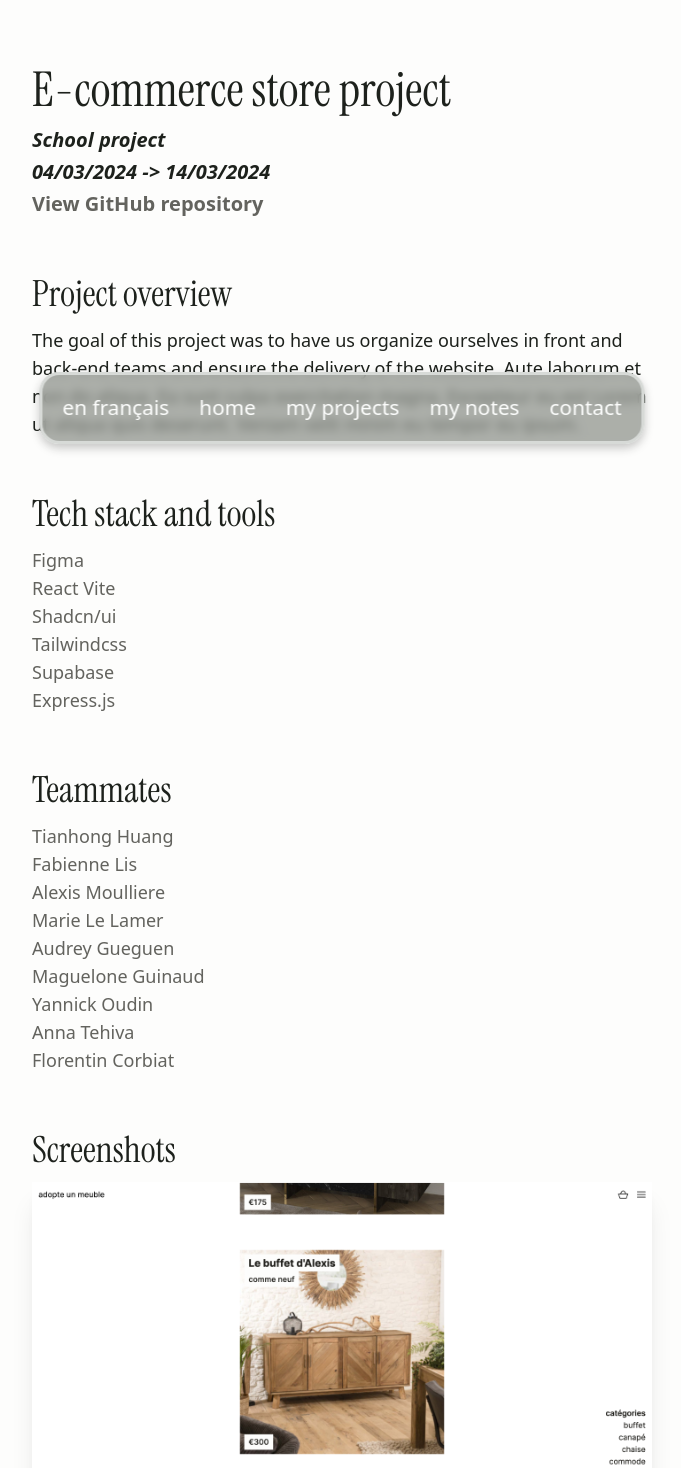
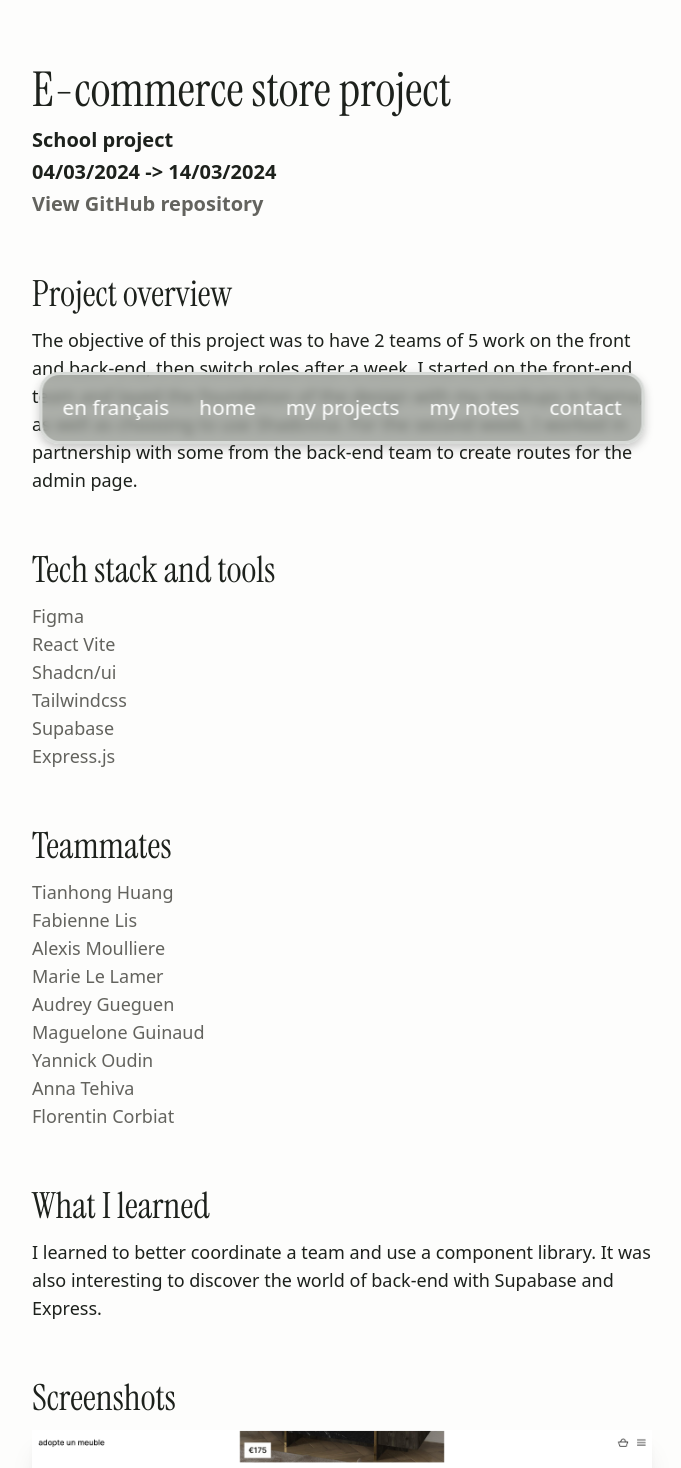
Before and after one commit to lemathurin/portfolio, a Next.js app: page /en/projects/ecommerce in a window 1280 px wide. Shown: the part 340-1808 px from the top of the page, without its empty margins (298-979 px from the left). Built offline with nearby package versions, Linux system fonts and the light colour scheme; grey boxes are pictures that could not be loaded.

Commit message:
ecommerce case study page complete

```diff
--- a/messages/en.json
+++ b/messages/en.json
@@ -82,6 +82,12 @@
       "techstack": "Tech stack and tools",
       "teammates": "Teammates",
       "screenshots": "Screenshots",
-      "iterations": "Iterations"
+      "iterations": "Iterations",
+      "whatilearned": "What I learned"
+    },
+    "CaseStudyEcommerce": {
+      "title": "E-commerce store project",
+      "description": "The objective of this project was to have 2 teams of 5 work on the front and back-end, then switch roles after a week. I started on the front-end team and layed the foundation of the design with my mockups in Figma, as well as choosing to use Shadcn/ui. For the second week, I worked in partnership with some from the back-end team to create routes for the admin page.",
+      "whatilearnedtext": "I learned to better coordinate a team and use a component library. It was also interesting to discover the world of back-end with Supabase and Express."
     }
   }
--- a/messages/fr.json
+++ b/messages/fr.json
@@ -82,6 +82,12 @@
       "techstack": "Tech stack et outils",
       "teammates": "Coéquipiers",
       "screenshots": "Captures d'écran",
-      "iterations": "Itérations"
+      "iterations": "Itérations",
+      "whatilearned": "Ce que j'ai appris"
+    },
+    "CaseStudyEcommerce": {
+      "title": "Projet plateform de vente",
+      "description": "L'objectif de ce projet était d'organiser 2 équipes de 5 personnes sur le front-end et le back-end, puis d'échanger les rôles au bout d'une semaine. J'ai commencé dans l'équipe front-end et j'ai posé les bases du design avec mes maquettes dans Figma, ainsi qu'en choisissant d'utiliser Shadcn/ui. La deuxième semaine, j'ai travaillé en partenariat avec des membres de l'équipe back-end pour créer des routes pour la page d'administration.",
+      "whatilearnedtext": "J'ai appris à mieux coordonner une équipe et à utiliser une bibliothèque de composants. La découverte du monde du back-end avec Supabase et Express a également été intéressante."
     }
   }
--- a/src/app/[locale]/components/CaseStudy.jsx
+++ b/src/app/[locale]/components/CaseStudy.jsx
@@ -20,15 +20,15 @@ export function CaseStudyTitle({ title }) {
 export function CaseStudyDetails({ projectType, duration, linkName, link }) {
   return (
     <div className="mt-3 flex flex-col gap-1">
-      <h3 className="font-inter italic text-lightMode-text text-xl font-semibold">
+      <h3 className="font-inter text-lightMode-text text-xl font-semibold">
         {projectType}
       </h3>
-      <h3 className="font-inter italic text-lightMode-text text-xl font-semibold">
+      <h3 className="font-inter text-lightMode-text text-xl font-semibold">
         {duration}
       </h3>
       <a
         href={link}
-        className="font-inter text-lightMode-hoveredtext hover:text-lightMode-text hover:underline text-xl font-semibold"
+        className="font-inter text-lightMode-hoveredtext hover:text-lightMode-text hover:underline text-xl font-semibold w-max"
       >
         {linkName}
       </a>
--- a/src/app/[locale]/projects/ecommerce/page.js
+++ b/src/app/[locale]/projects/ecommerce/page.js
@@ -17,6 +17,8 @@ export const metadata = {
 
 export default function Ecommerce() {
   const c = useTranslations("CaseStudy");
+  const e = useTranslations("CaseStudyEcommerce");
+
   const techStack = [
     { name: "Figma", link: "https://www.figma.com/" },
     { name: "React Vite", link: "https://vitejs.dev/" },
@@ -40,7 +42,7 @@ export default function Ecommerce() {
     <main className="w-screen flex items-start justify-center pb-32">
       <div className="flex flex-col md:p-10 pb-36 w-[90%] md:w-full max-w-[700px]">
         <CaseStudyVideo videoPath="/videos/smallAdopteUnMeuble.mp4" />
-        <CaseStudyTitle title="E-commerce store project" />
+        <CaseStudyTitle title={e("title")} />
         <CaseStudyDetails
           projectType={c("schoolproject")}
           duration="04/03/2024 -&gt; 14/03/2024"
@@ -48,11 +50,13 @@ export default function Ecommerce() {
           link="https://github.com/adatechschool/projet-collectif-plateforme-de-meubles-adopte-un-meuble"
         />
         <CaseStudyH2 title={c("projectoverview")} />
-        <CaseStudyParagraph text="The goal of this project was to have us organize ourselves in front and back-end teams and ensure the delivery of the website. Aute laborum et non do aliqua. Ea sunt culpa exercitation magna. Excepteur eu est Lorem ut aliqua quis deserunt. Veniam velit minim eu tempor eu ipsum." />
+        <CaseStudyParagraph text={e("description")} />
         <CaseStudyH2 title={c("techstack")} />
         <CaseStudyList items={techStack} />
         <CaseStudyH2 title={c("teammates")} />
         <CaseStudyList items={teammates} />
+        <CaseStudyH2 title={c("whatilearned")} />
+        <CaseStudyParagraph text={e("whatilearnedtext")} />
         <CaseStudyH2 title={c("screenshots")} />
         <Image
           src="/images/CaseStudy-ecommerce/homepage.png"
@@ -91,6 +95,13 @@ export default function Ecommerce() {
           className="mt-3 shadow-xl"
         />
       </div>
+      {/* <div className="w-screen h-screen fixed left-0 top-0 -z-10">
+        <div className="w-screen h-screen absolute left-0 top-0 backdrop-blur bg-white/30"></div>
+        <video width="100%" height="100%" autoPlay loop muted className="">
+          <source src="/videos/smallAdopteUnMeuble.mp4" type="video/mp4" />
+          Your browser does not support the video tag.
+        </video>
+      </div> */}
     </main>
   );
 }
```
